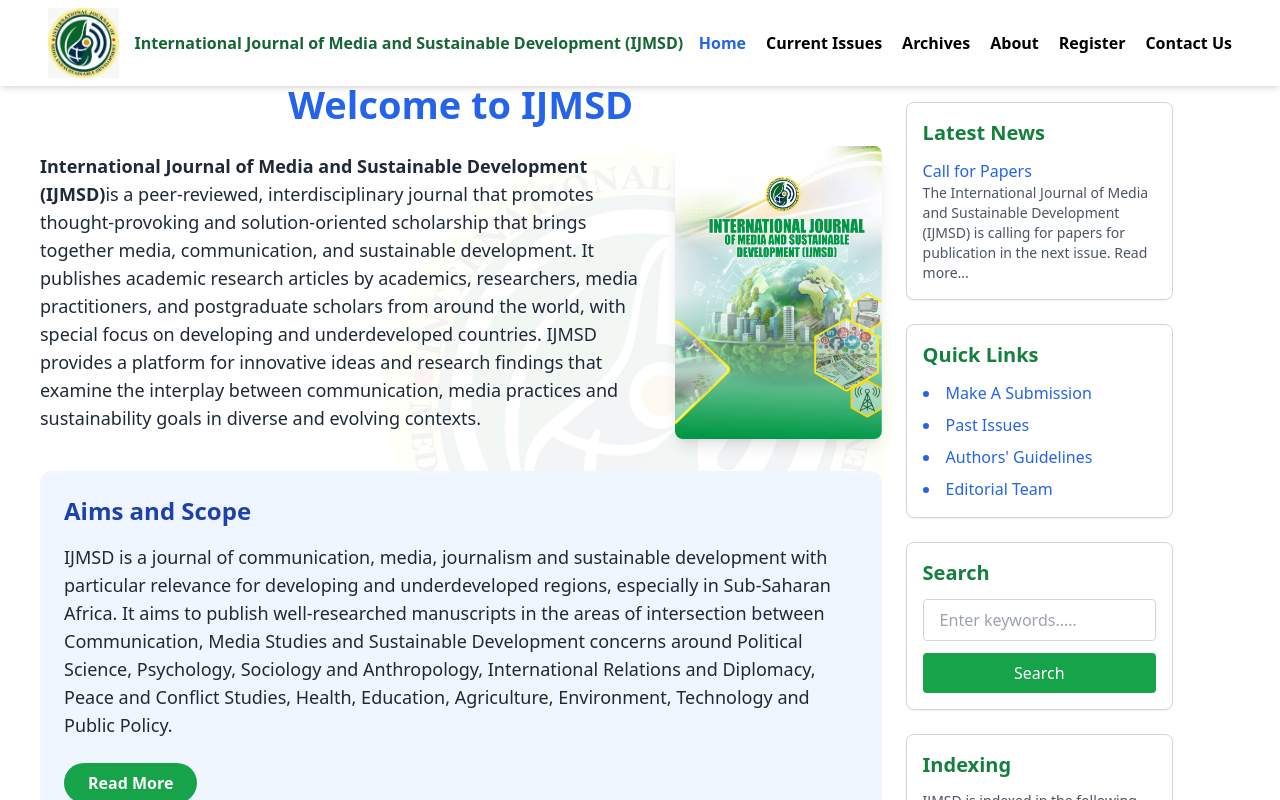
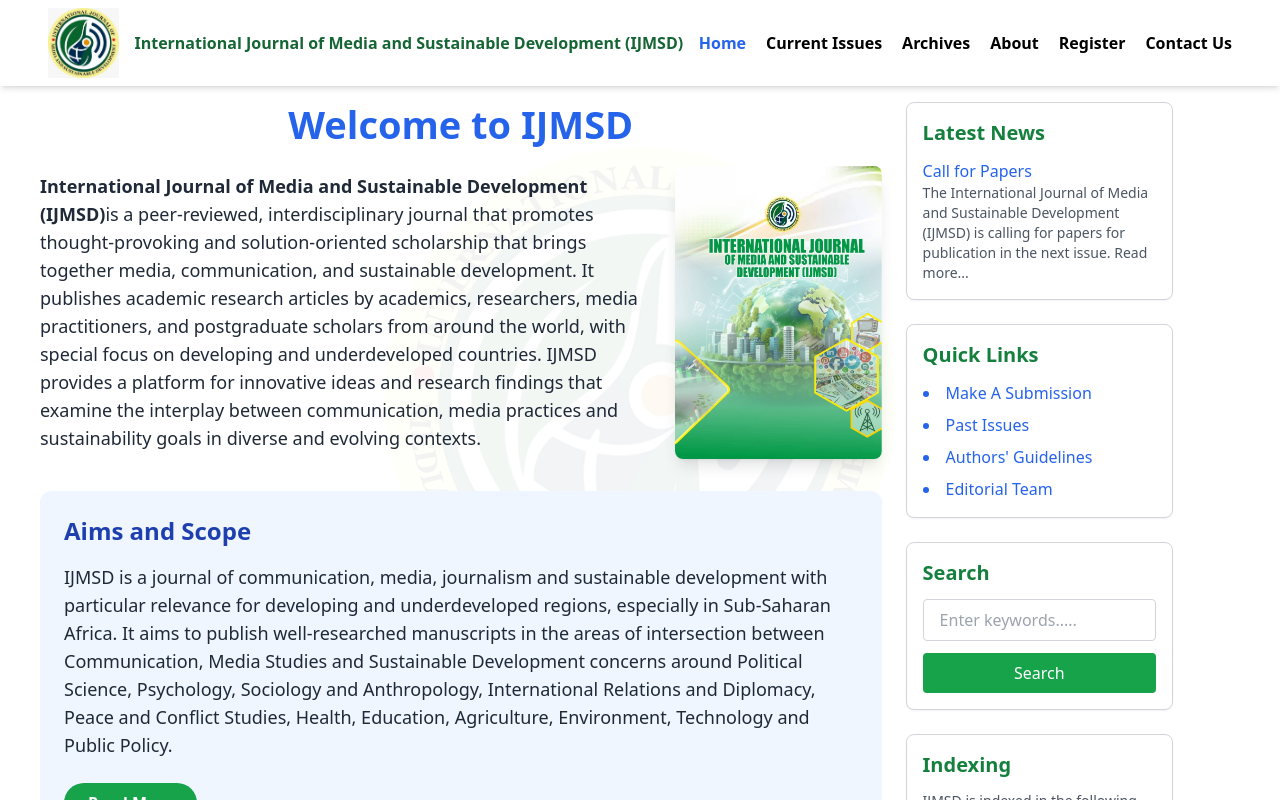
Before and after one commit to Torettosaviour17/internation-journal, a React (Vite) app: page / in a window 1280 px wide. Shown: the top 800 px of the page. Built offline with nearby package versions, Linux system fonts and the light colour scheme.

Commit message:
adjusted my home header

```diff
--- a/src/pages/Home.jsx
+++ b/src/pages/Home.jsx
@@ -37,7 +37,7 @@
   return (
     <div className="flex flex-col md:flex-row pt-0 p-4 w-full ">
       <div className="md:w-[70%] w-full md:pl-6 px-2 text-gray-800">
-        <h1 className="text-3xl md:text-[38px] font-bold mb-6 text-center text-blue-600">
+        <h1 className="text-3xl md:text-[38px] font-bold mt-5 mb-6 text-center text-blue-600">
           Welcome to IJMSD
         </h1>
 
```
